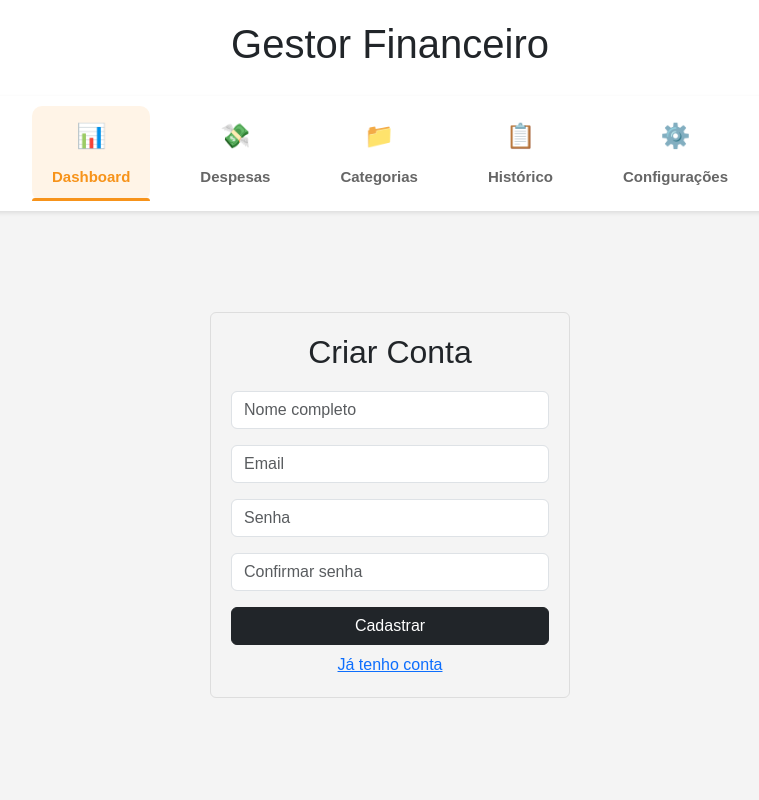
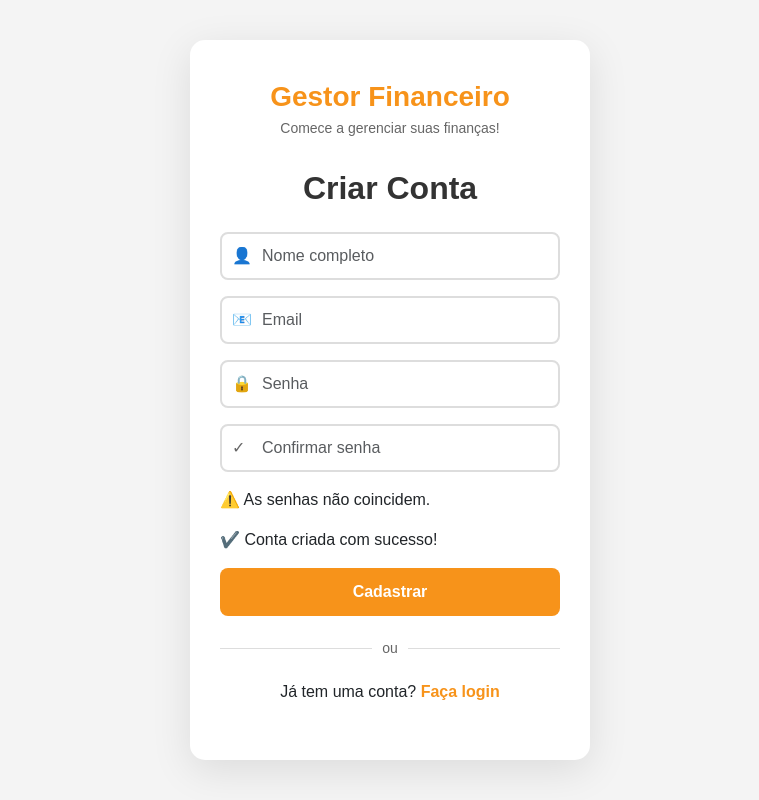
Before and after one commit to Maky189/Gestor-Financeiro-Frontend, a plain HTML site: page templates/register.html in a window 1280 px wide. Shown: the whole page, without its empty margins (250-1009 px from the left). Drawn offline with nearby package versions, Linux system fonts and the light colour scheme.

Commit message:
Alterações no Design de Login e Register

```diff
--- a/styles/styles.css
+++ b/styles/styles.css
@@ -213,63 +213,151 @@ main {
   background: rgba(0,123,255,0.06);
 }
 
-/* Estilos básicos para centralizar o formulário de login */
+/* ============================================ */
+/* bruno: ESTILOS DE LOGIN E REGISTO ATUALIZADOS */
+/* ============================================ */
+
+/* bruno: Fundo da página de login e registo */
 .login {
+    background-color: var(--bg) !important;
     min-height: 100vh;
     display: flex;
     flex-direction: column;
 }
 
-        .main-login {
+/* bruno: Ajuste no container principal para centralizar */
+.main-login, .register-main {
     flex-grow: 1;
     display: flex;
     justify-content: center;
     align-items: center;
+    padding: 20px;
 }
 
-        .login-box {
-            width: 320px;
-            padding: 20px;
-            border: 1px solid #ddd; /* só para visualização */
-            border-radius: 6px;
+/* bruno: Box de Login e Registo (Seguindo o padrão do modal-box) */
+.login-box, .register-box {
+    background: var(--white);
+    width: 100%;
+    max-width: 400px; /* bruno: largura ajustada */
+    padding: 40px 30px;
+    border-radius: 15px; /* bruno: padrão do dashboard */
+    box-shadow: 0 10px 40px rgba(0,0,0,0.1); /* bruno: sombra suave */
+    border: none !important; /* bruno: removida borda cinza antiga */
 }
 
-        .login-box h2 {
+/* bruno: Títulos dentro das boxes */
+.login-box h2, .register-box h2 {
     text-align: center;
-            margin-bottom: 20px;
-            font-weight: normal;
+    margin-bottom: 25px;
+    font-weight: bold;
+    color: var(--text-dark);
 }
 
-        .register-box {
-            width: 360px;
-            padding: 20px;
-            border: 1px solid #ddd;
-            border-radius: 6px;
+/* bruno: Estilização dos inputs para combinar com o modal */
+.input-with-icon {
+    position: relative;
+    margin-bottom: 15px;
 }
 
-        .register-box h2 {
-            text-align: center;
-            margin-bottom: 20px;
-            font-weight: normal;
+.input-icon {
+    position: absolute;
+    left: 12px;
+    top: 50%;
+    transform: translateY(-50%);
+    color: var(--text-light);
 }
 
-        .error-msg {
-            color: red;
-            font-size: 14px;
-            display: none;
+.input-with-icon .form-control {
+    padding-left: 40px; /* bruno: espaço para o ícone */
+    border: 2px solid #ddd;
+    border-radius: 8px;
+    height: 48px;
+    transition: border-color 0.3s;
 }
 
-        .success-msg {
-            color: green;
-            font-size: 14px;
-            display: none;
+.input-with-icon .form-control:focus {
+    border-color: var(--primary);
+    box-shadow: none;
+    outline: none;
 }
 
-        .register-main {
-            flex-grow: 1;
-            display: flex;
-            justify-content: center;
-            align-items: center;
+/* bruno: Botão primário com a cor laranja do Gestor */
+.btn-primary-custom {
+    background: var(--primary);
+    color: white;
+    border: none;
+    border-radius: 8px;
+    padding: 12px;
+    font-weight: bold;
+    transition: all 0.3s;
+}
+
+.btn-primary-custom:hover {
+    background: #e68210;
+    transform: translateY(-2px);
+    box-shadow: 0 4px 12px rgba(247, 147, 26, 0.3);
+}
+
+/* bruno: Links e textos de ajuda */
+.link-custom {
+    color: var(--text-light);
+    text-decoration: none;
+    font-size: 14px;
+}
+
+.link-custom-bold {
+    color: var(--primary);
+    font-weight: bold;
+    text-decoration: none;
+}
+
+.link-custom-bold:hover {
+    text-decoration: underline;
+}
+
+/* bruno: Separador "ou" */
+.divider-text {
+    text-align: center;
+    margin: 20px 0;
+    position: relative;
+}
+
+.divider-text::before {
+    content: "";
+    position: absolute;
+    width: 100%;
+    height: 1px;
+    background: #ddd;
+    left: 0;
+    top: 50%;
+    z-index: 1;
+}
+
+.divider-text span {
+    background: var(--white);
+    padding: 0 10px;
+    position: relative;
+    z-index: 2;
+    color: var(--text-light);
+    font-size: 14px;
+}
+
+/* bruno: Cabeçalho com o nome do sistema */
+.login-header, .register-header {
+    text-align: center;
+    margin-bottom: 30px;
+}
+
+.login-header h1, .register-header h1 {
+    color: var(--primary);
+    font-size: 28px;
+    font-weight: bold;
+    margin-bottom: 5px;
+}
+
+.login-subtitle, .register-subtitle {
+    color: var(--text-light);
+    font-size: 14px;
 }
 
 /*Botão flutuante*/
--- a/templates/register.html
+++ b/templates/register.html
@@ -16,68 +16,66 @@
 
 <body class="login">
 
-    <!-- NAVBAR -->
-    <header class="top-bar">
-            <h1>Gestor Financeiro</h1>
-        </header>
-
-        <!-- ============================================ -->
-        <!-- NAVEGAÇÃO MOVIDA PARA CIMA (LOGO APÓS HEADER) -->
-        <!-- ============================================ -->
-        <nav class="top-nav">
-        <a href="index.html" class="nav-item active">
-            <span class="nav-icon">📊</span>
-            <span class="nav-label">Dashboard</span>
-        </a>
-        <a href="despesas.html" class="nav-item">
-            <span class="nav-icon">💸</span>
-            <span class="nav-label">Despesas</span>
-        </a>
-        <a href="categorias.html" class="nav-item">
-            <span class="nav-icon">📁</span>
-            <span class="nav-label">Categorias</span>
-        </a>
-        <a href="historico.html" class="nav-item">
-            <span class="nav-icon">📋</span>
-            <span class="nav-label">Histórico</span>
-        </a>
-        <a href="config.html" class="nav-item">
-            <span class="nav-icon">⚙️</span>
-            <span class="nav-label">Configurações</span>
-        </a>
-        </nav>
+    <!-- bruno: Navbar removida conforme solicitado -->
 
     <!-- FORMULÁRIO -->
     <main class="register-main">
         <div class="register-box">
+            <!-- bruno: Adicionado título principal do sistema -->
+            <div class="register-header">
+                <h1>Gestor Financeiro</h1>
+                <p class="register-subtitle">Comece a gerenciar suas finanças!</p>
+            </div>
+
             <h2>Criar Conta</h2>
 
             <form id="registerForm" action="#" method="POST">
 
                 <div class="mb-3">
-                    <input type="text" class="form-control" placeholder="Nome completo" required>
+                    <!-- bruno: Adicionado ícone ao input -->
+                    <div class="input-with-icon">
+                        <span class="input-icon">👤</span>
+                        <input type="text" class="form-control" placeholder="Nome completo" required>
+                    </div>
                 </div>
 
                 <div class="mb-3">
-                    <input type="email" class="form-control" placeholder="Email" required>
+                    <!-- bruno: Adicionado ícone ao input -->
+                    <div class="input-with-icon">
+                        <span class="input-icon">📧</span>
+                        <input type="email" class="form-control" placeholder="Email" required>
+                    </div>
                 </div>
 
                 <div class="mb-3">
-                    <input type="password" id="senha" class="form-control" placeholder="Senha" required>
+                    <!-- bruno: Adicionado ícone ao input -->
+                    <div class="input-with-icon">
+                        <span class="input-icon">🔒</span>
+                        <input type="password" id="senha" class="form-control" placeholder="Senha" required>
+                    </div>
                 </div>
 
                 <div class="mb-3">
-                    <input type="password" id="confirmarSenha" class="form-control" placeholder="Confirmar senha" required>
+                    <!-- bruno: Adicionado ícone ao input -->
+                    <div class="input-with-icon">
+                        <span class="input-icon">✓</span>
+                        <input type="password" id="confirmarSenha" class="form-control" placeholder="Confirmar senha" required>
+                    </div>
                 </div>
 
                 <!-- Mensagens -->
                 <p id="erroSenhas" class="error-msg">⚠️ As senhas não coincidem.</p>
                 <p id="sucessoCadastro" class="success-msg">✔️ Conta criada com sucesso!</p>
 
-                <button type="submit" class="btn btn-dark w-100">Cadastrar</button>
+                <button type="submit" class="btn btn-primary-custom w-100">Cadastrar</button>
 
-                <div class="text-center mt-2">
-                    <a href="login.html">Já tenho conta</a>
+                <!-- bruno: Adicionado separador e link para login -->
+                <div class="divider-text">
+                    <span>ou</span>
+                </div>
+
+                <div class="text-center mt-3">
+                    <p class="signup-text">Já tem uma conta? <a href="login.html" class="link-custom-bold">Faça login</a></p>
                 </div>
 
             </form>
```
Also changed, not shown: templates/login.html (+29 -36 lines). Lines whose indentation alone changed are shown as unchanged.
